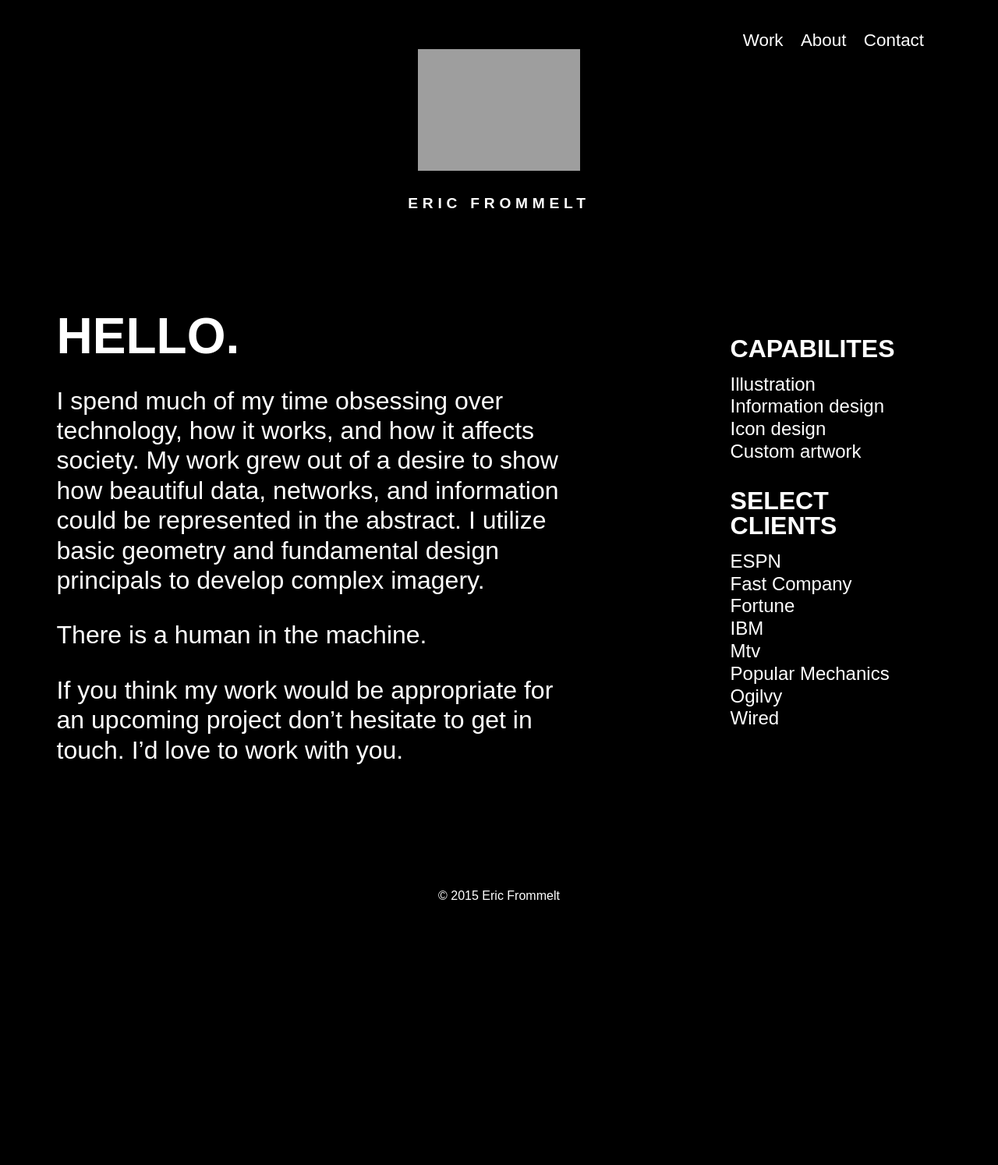
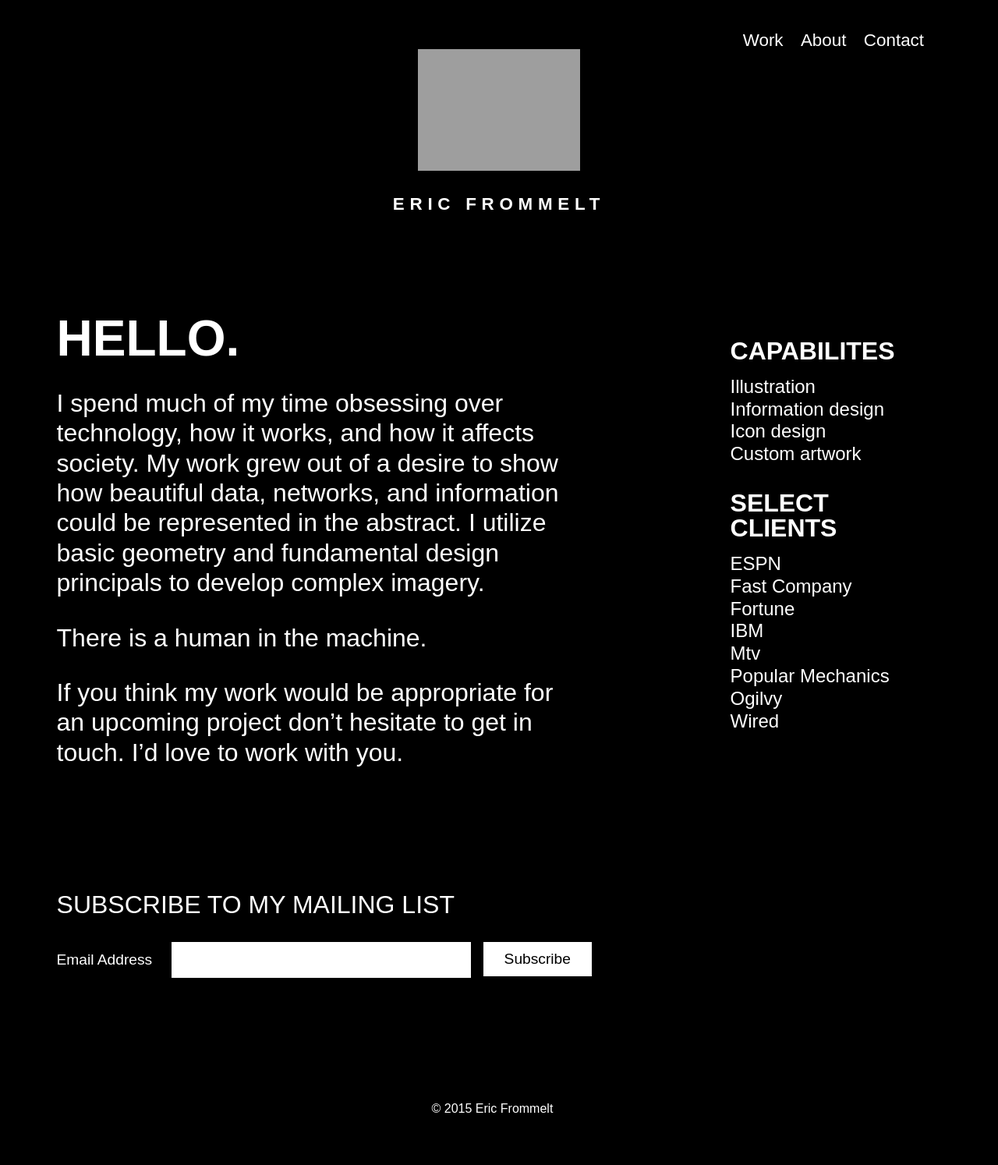
Before and after one commit to ericfrommelt/portfolio2016, a Jekyll site: the page built from about/index.html, in a window 1280 px wide. Shown: the whole page at 78% size. Built offline with Jekyll 4.4.1, drawn with Linux system fonts in a browser that asks for light colours; before the commit the page ends 1205 px from its top, so only the background shows below that.

Commit message:
added mailing list signup form

```diff
--- a/_includes/footer.html
+++ b/_includes/footer.html
@@ -1,6 +1,29 @@
 <!-- footer.html -->
 <footer class="site-footer">
-  <div class="col8 center">
+  <div class="col8">
+
+    <!-- Begin MailChimp Signup Form -->
+    <div id="mc_embed_signup">
+    <form action="//ericfrommelt.us3.list-manage.com/subscribe/post?u=5fabe2f937d6f205d5a889479&amp;id=c3a9c9cc07" method="post" id="mc-embedded-subscribe-form" name="mc-embedded-subscribe-form" class="validate" target="_blank" novalidate>
+        <div id="mc_embed_signup_scroll">
+    	<h2>Subscribe to my mailing list</h2>
+    <div class="mc-field-group">
+    	<label for="mce-EMAIL">Email Address </label>
+    	<input type="email" value="" name="EMAIL" class="required email" id="mce-EMAIL">
+    </div>
+  	<div id="mce-responses" class="clear">
+  		<div class="response" id="mce-error-response" style="display:none"></div>
+  		<div class="response" id="mce-success-response" style="display:none"></div>
+  	</div>    <!-- real people should not fill this in and expect good things - do not remove this or risk form bot signups-->
+      <div style="position: absolute; left: -5000px;" aria-hidden="true"><input type="text" name="b_5fabe2f937d6f205d5a889479_c3a9c9cc07" tabindex="-1" value=""></div>
+      <div class="clear"><input type="submit" value="Subscribe" name="subscribe" id="mc-embedded-subscribe" class="button"></div>
+      </div>
+    </form>
+    </div>
+    <!--End mc_embed_signup-->
+
+  </div>
+  <div class="col8 center colophon">
     &copy; 2015 Eric Frommelt
   </div>
 </footer>
--- a/_sass/_layout.scss
+++ b/_sass/_layout.scss
@@ -48,7 +48,7 @@
 }
 
 .site-header h1 {
-  font-size: 1.2em;
+  font-size: 1.4em;
   font-style: normal;
   font-weight: 700;
   text-transform: uppercase;
@@ -79,6 +79,81 @@
 	// margin: 4em 0;
 	padding: 4em 0;
 }
+
+
+
+
+
+// Mailchimp signup form
+#mc_embed_signup {
+  clear:left;
+
+  h2 {
+    font-weight: 400;
+    font-size: 2em;
+    text-transform: uppercase;
+    margin-bottom: 1em;
+  }
+}
+
+.mc-field-group {
+  margin-bottom: 2em;
+  float: left;
+
+  @media only screen and (max-width: 767px) {
+		float:none;
+	}
+}
+.mc-field-group > label {
+  padding-right: 1em;
+  font-size: 1.2em;
+}
+
+.clear {
+  margin-left: 1em;
+  float: left;
+
+  @media only screen and (max-width: 767px) {
+		margin-left: 8em;
+	}
+}
+
+input{
+    padding: 11px;
+    border: solid 1px #FFF;
+    outline: 0;
+    font: $text-font;
+    font-size: 1.2em;
+    width: 20em;
+    background: #FFFFFF;
+    }
+
+input:hover,.preview-block input:focus{
+    border-color: #b1b1b1;
+    }
+
+.clear input{
+    width: auto;
+    padding: .56em 1.4em;
+    background: #FFF;
+    border: 0;
+    font-size: 1.2em;
+    font-family: $text-font;
+    color: #000;
+    cursor: pointer;
+    }
+
+
+
+
+
+// Colophon
+
+.colophon {
+  margin: 8em 0 4em 0;
+}
+
+
 
 
 
--- a/contact/index.html
+++ b/contact/index.html
@@ -8,7 +8,7 @@ layout: default
       For project commissions, press enquiries or for just saying hello – <a href="mailto: im@ericfrommelt.com">email me</a>.
     </p>
     <p>
-      You should follow @ericfrommelt on <a href="https://www.instagram.com/ericfrommelt/">Instagram</a>, <a href="https://www.facebook.com/EricFrommeltArtAndDesign/">Facebook</a>, <a href="https://twitter.com/ericfrommelt">Twitter</a>
+      I'm also on <a href="https://www.instagram.com/ericfrommelt/">Instagram</a>, <a href="https://www.facebook.com/EricFrommeltArtAndDesign/">Facebook</a>, <a href="https://twitter.com/ericfrommelt">Twitter</a>
     </p>
     </div>
   </div>
```
